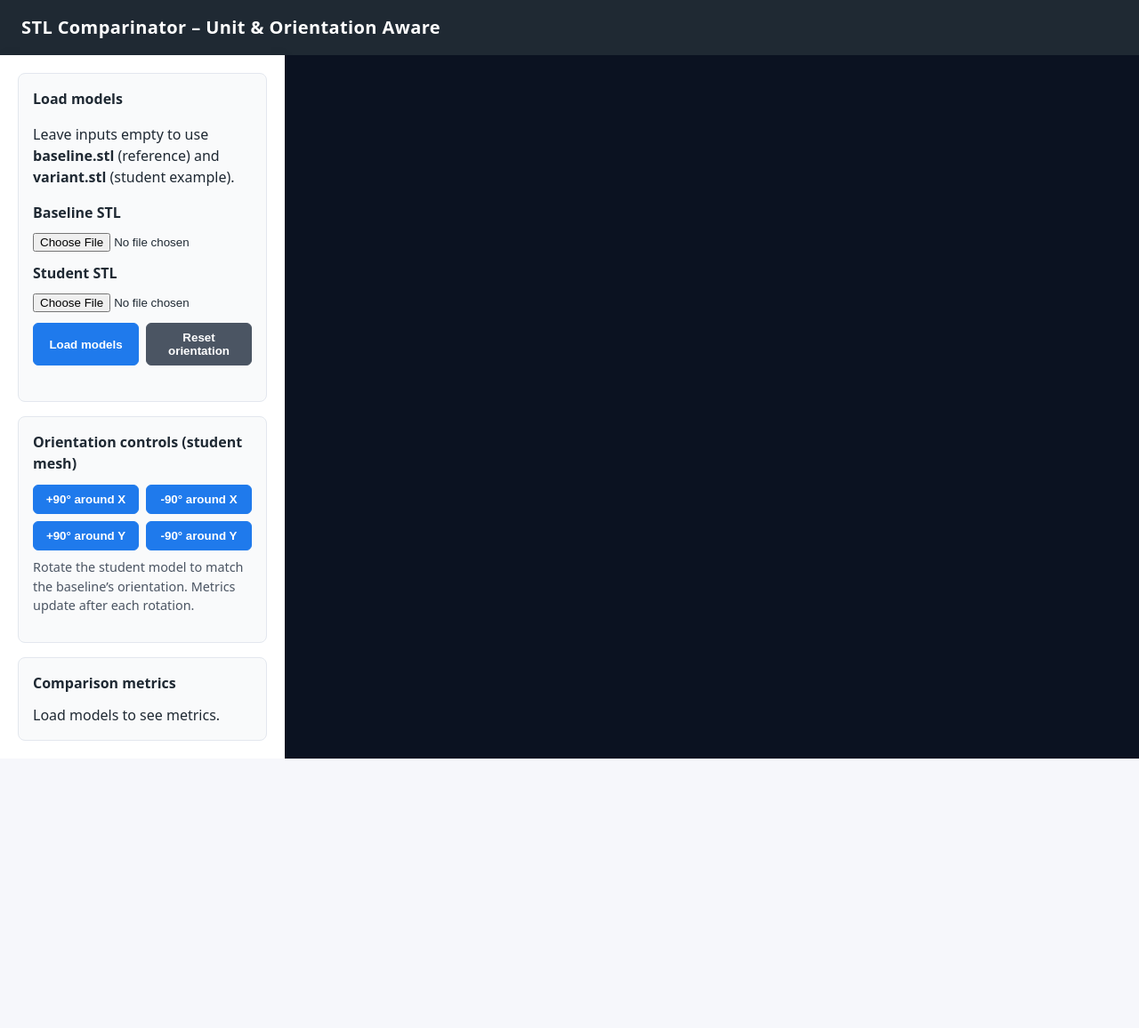
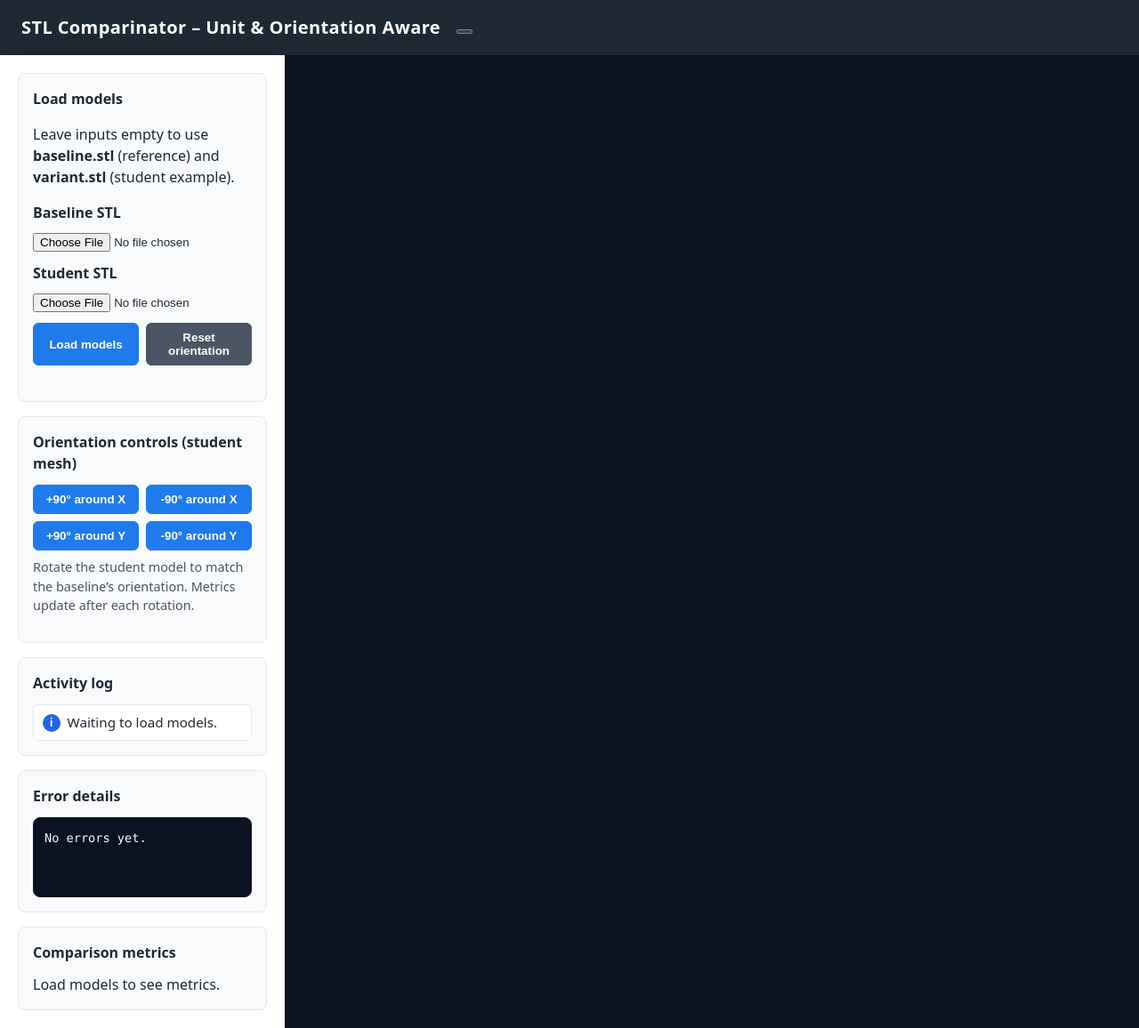
Before and after one commit to 2AronB/STL_Comparinator, a plain HTML site: page index.html in a window 1280 px wide. Shown: the whole page at 89% size. Before the commit the page ends 853 px from the top, so only its background shows below. Drawn offline with nearby package versions, Linux system fonts and the light colour scheme.

Commit message:
Update index.html

```diff
--- a/index.html
+++ b/index.html
@@ -31,6 +31,20 @@
       margin: 0;
       font-size: 1.25rem;
       letter-spacing: 0.02em;
+    }
+
+    #app-version {
+      display: inline-flex;
+      align-items: center;
+      justify-content: center;
+      margin-left: 0.75rem;
+      padding: 0.1rem 0.5rem;
+      border-radius: 999px;
+      border: 1px solid rgba(255, 255, 255, 0.35);
+      background: rgba(255, 255, 255, 0.12);
+      color: #e5e7eb;
+      font-size: 0.85rem;
+      font-weight: 600;
     }
 
     #sidebar {
@@ -101,6 +115,56 @@
       color: #0b5c2d;
     }
 
+    .log-list {
+      list-style: none;
+      padding: 0;
+      margin: 0;
+      display: flex;
+      flex-direction: column;
+      gap: 0.4rem;
+    }
+
+    .log-item {
+      padding: 0.5rem 0.6rem;
+      border: 1px solid #e3e7ee;
+      border-radius: 6px;
+      background: #fff;
+      display: flex;
+      align-items: center;
+      gap: 0.5rem;
+      font-size: 0.95rem;
+    }
+
+    .log-item .badge {
+      display: inline-flex;
+      align-items: center;
+      justify-content: center;
+      width: 1.25rem;
+      height: 1.25rem;
+      border-radius: 999px;
+      font-weight: 700;
+      color: #fff;
+      font-size: 0.8rem;
+      flex-shrink: 0;
+    }
+
+    .badge.info { background: #2563eb; }
+    .badge.success { background: #0ea35c; }
+    .badge.warn { background: #d97706; }
+    .badge.error { background: #b42318; }
+
+    #error-log {
+      background: #0b1221;
+      color: #f8fafc;
+      font-family: ui-monospace, SFMono-Regular, Menlo, Monaco, Consolas, "Liberation Mono", "Courier New", monospace;
+      font-size: 0.85rem;
+      padding: 0.75rem;
+      border-radius: 8px;
+      min-height: 4rem;
+      white-space: pre-wrap;
+      border: 1px solid #111827;
+    }
+
     #controls-grid {
       display: grid;
       grid-template-columns: repeat(2, minmax(0, 1fr));
@@ -161,7 +225,7 @@
 </head>
 <body>
   <header>
-    <h1>STL Comparinator – Unit & Orientation Aware</h1>
+    <h1>STL Comparinator – Unit & Orientation Aware <span id="app-version" aria-label="App version"></span></h1>
   </header>
   <div id="sidebar">
     <section>
@@ -189,6 +253,18 @@
       <p style="margin-top: 0.5rem; font-size: 0.9rem; color: #4b5563;">Rotate the student model to match the baseline’s orientation. Metrics update after each rotation.</p>
     </section>
 
+    <section>
+      <h2>Activity log</h2>
+      <ul id="event-log" class="log-list" aria-live="polite">
+        <li class="log-item"><span class="badge info">i</span><span>Waiting to load models.</span></li>
+      </ul>
+    </section>
+
+    <section>
+      <h2>Error details</h2>
+      <div id="error-log" aria-live="polite" aria-label="Error log">No errors yet.</div>
+    </section>
+
     <section id="metrics">
       <h2>Comparison metrics</h2>
       <div id="metrics-table">Load models to see metrics.</div>
```
